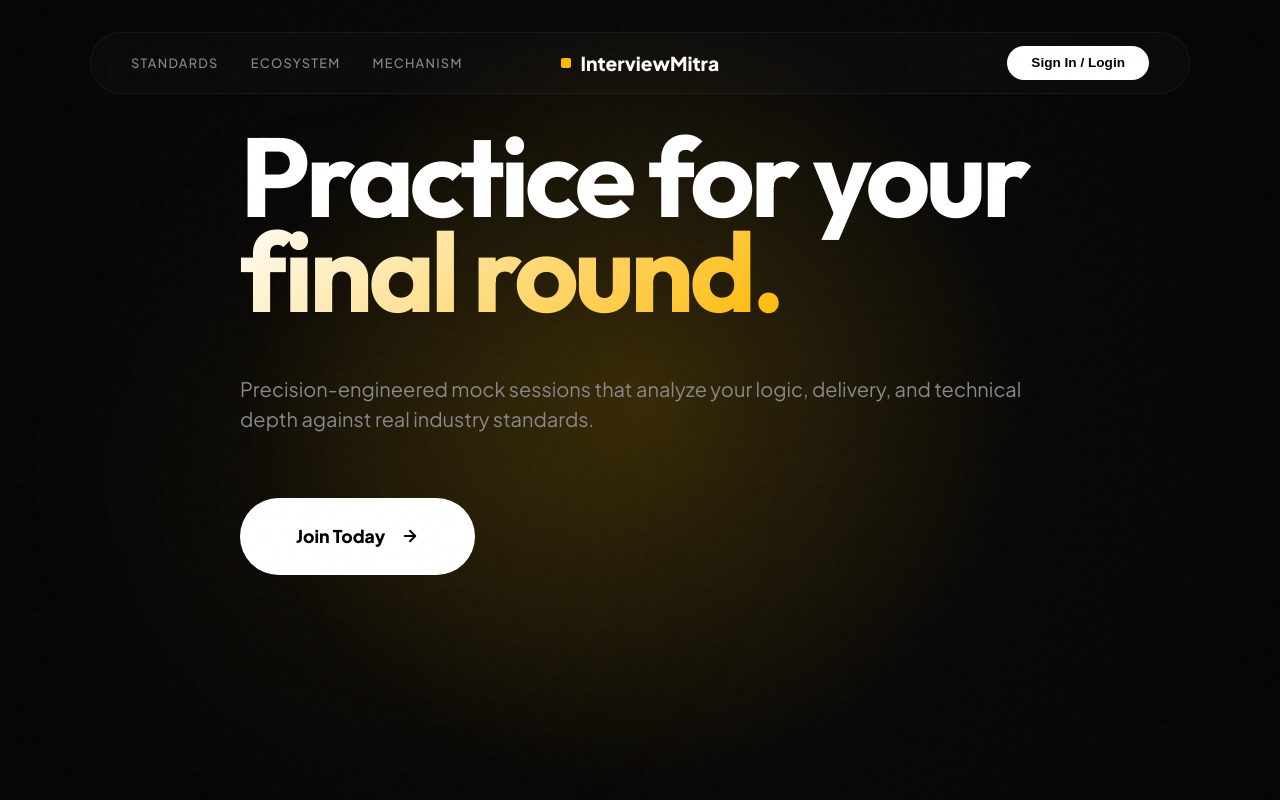
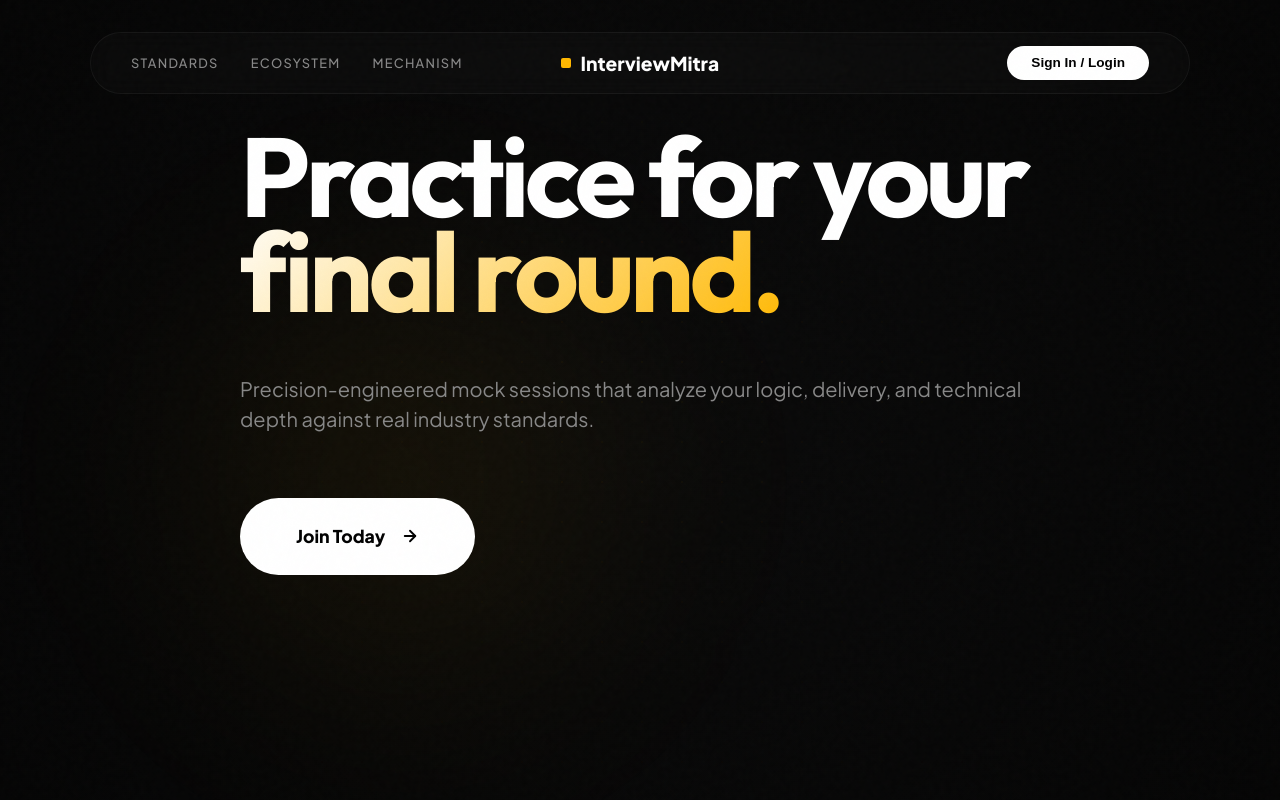
Before and after one commit to Bloatyy/AI-Interview-Assistant, a React (Vite) app in the folder frontend/: page / in a window 1280 px wide. Shown: the top 800 px of the page. Built offline with nearby package versions, Linux system fonts and the light colour scheme; no server answers.

Commit message:
Revert to minimalist Plain & Neural background, remove spotlight experiments

```diff
--- a/frontend/src/App.tsx
+++ b/frontend/src/App.tsx
@@ -50,15 +50,6 @@ function App() {
   const isAuthenticated = !!user;
   const [searchParams] = useSearchParams();
   const { user: clerkUser, isLoaded: isClerkLoaded } = useUser();
-
-  useEffect(() => {
-    const handleMouseMove = (e: MouseEvent) => {
-      document.documentElement.style.setProperty('--mouse-x', `${e.clientX}px`);
-      document.documentElement.style.setProperty('--mouse-y', `${e.clientY}px`);
-    };
-    window.addEventListener('mousemove', handleMouseMove);
-    return () => window.removeEventListener('mousemove', handleMouseMove);
-  }, []);
 
   useEffect(() => {
     if (isClerkLoaded && clerkUser) {
@@ -318,7 +309,6 @@ function App() {
         </div>
       </footer>
       )}
-      <div className="cursor-spotlight"></div>
     </>
   )
 }
--- a/frontend/src/index.css
+++ b/frontend/src/index.css
@@ -38,20 +38,7 @@ body {
   position: relative;
 }
 
-.cursor-spotlight {
-  position: fixed;
-  top: 0;
-  left: 0;
-  width: 100%;
-  height: 100%;
-  background: radial-gradient(
-    500px circle at var(--mouse-x, 50%) var(--mouse-y, 50%),
-    rgba(255, 184, 0, 0.18),
-    transparent 80%
-  );
-  pointer-events: none;
-  z-index: -1;
-}
+/* Cursor spotlight removed */
 
 /* body::after removed */
 
```
Also changed, not shown: frontend/src/assets/circuit_bg.png (added).
